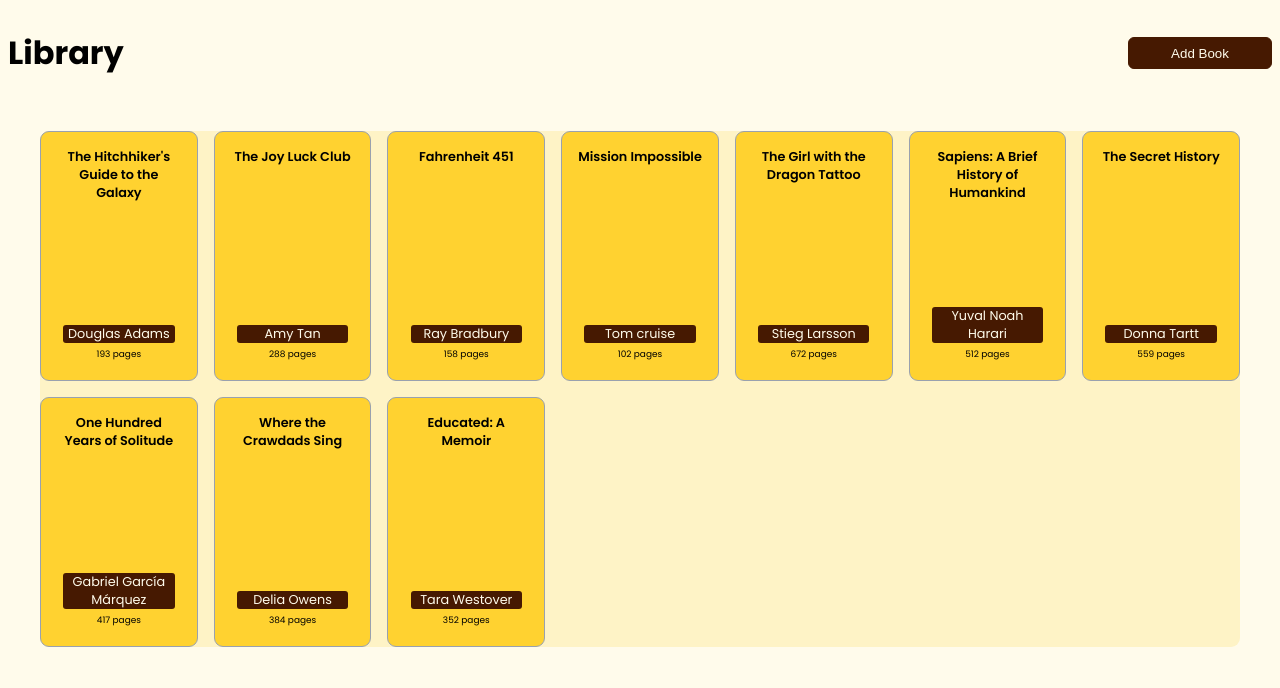
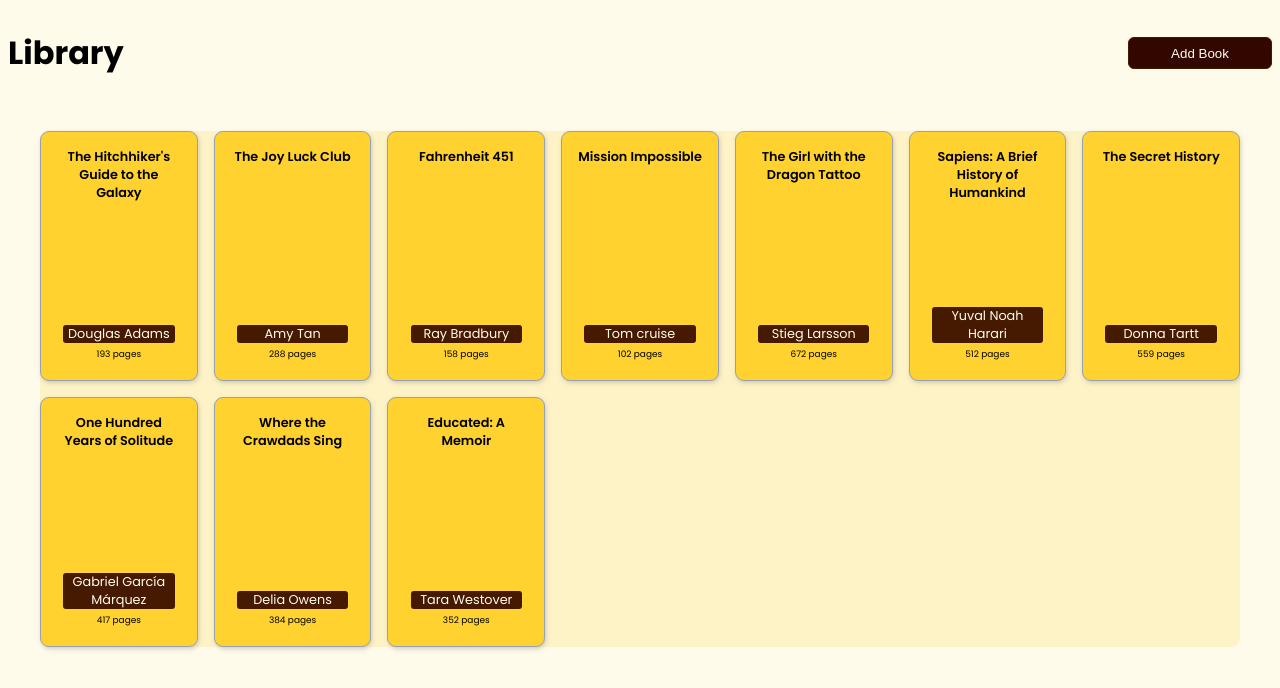
Before and after one commit to powermate25/library, a plain HTML site: page index.html in a window 1280 px wide. In both pictures the pointer is over the button "Add Book". Drawn offline with Linux system fonts and the light colour scheme; a web font is replaced by a local one.

Commit message:
Routine save: Library project progress. - Added box shadows & minor stuff. - Minor typo edit - Minor function updates - Unique id generated automatically for new books - Added button for user to add books. - Function & Display logic completed.

```diff
--- a/style.css
+++ b/style.css
@@ -25,6 +25,10 @@ body{
     color: oklch(98.7% 0.022 95.277);
 }
 
+button:hover {
+    background-color: oklch(21% 0.077 45.635);
+}
+
 .library-container {
     /* border: 1px solid blue; */
     background-color: oklch(96.2% 0.059 95.617);
@@ -50,7 +54,13 @@ body{
     align-items: center;
     gap: 0.3rem;
     background-color: oklch(87.9% 0.169 91.605);
+    box-shadow: 1px 2px 4px oklch(72% 1% 120 / 50%);
 }
+
+.book-card:hover {
+    box-shadow: 1px 2px 4px oklch(33% 1% 120 / 50%);
+}
+
 .book-title {
     font-weight: 600;
     height: 80%;
```
